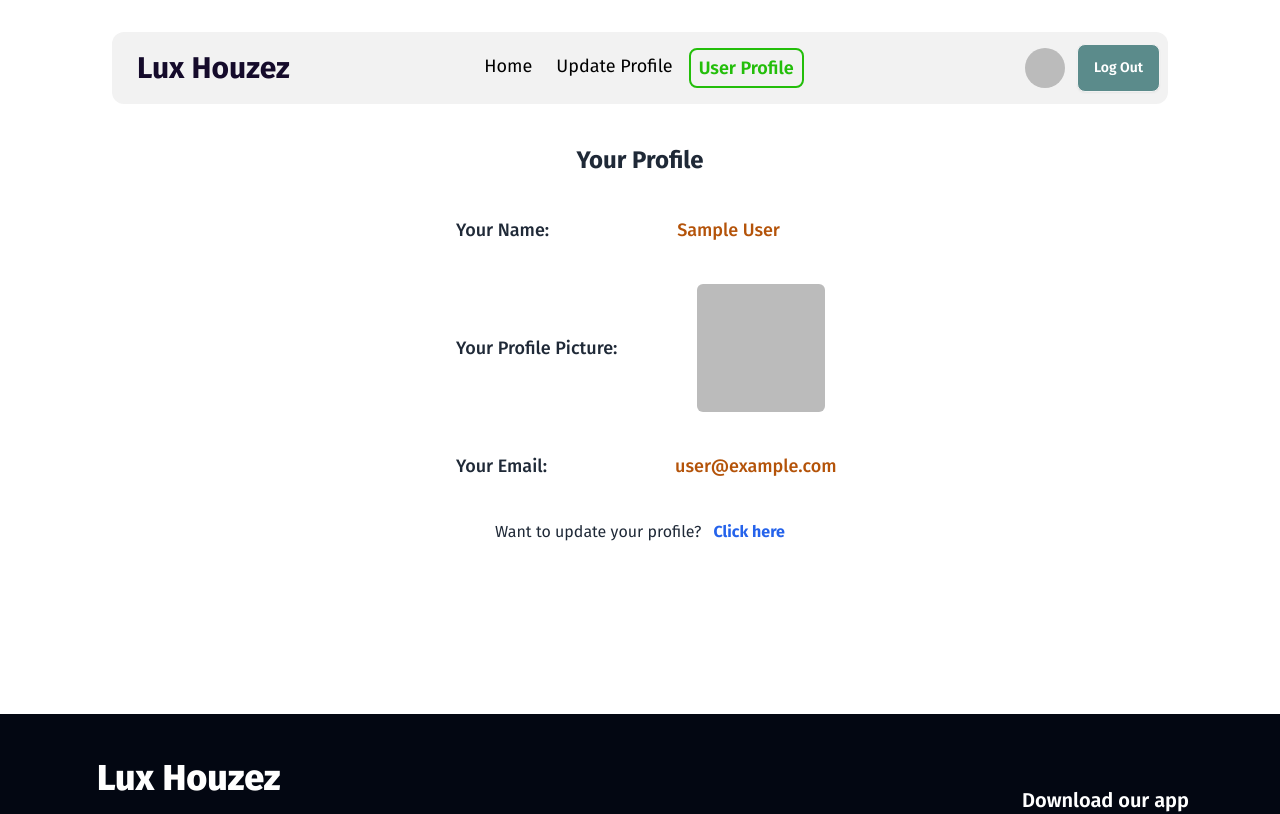
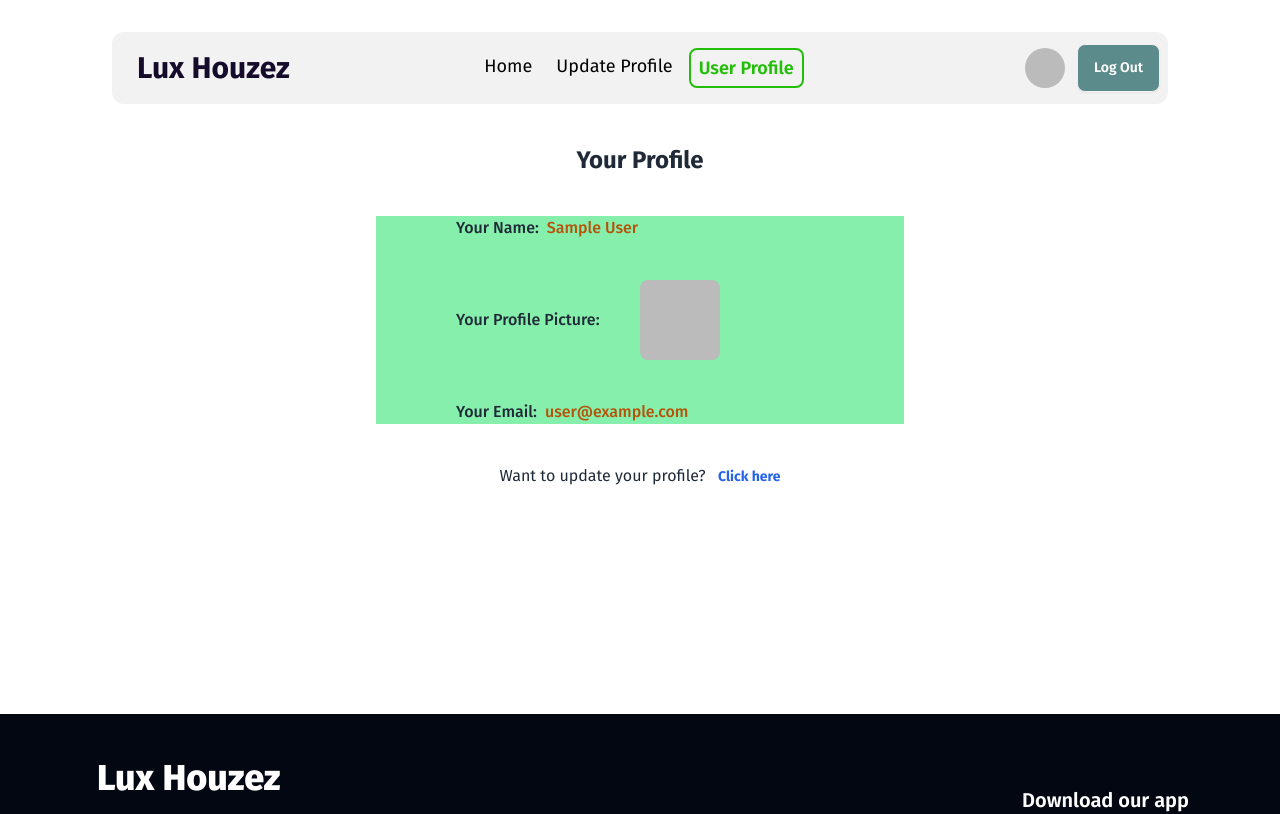
Before and after one commit to khaledssbd/Lux-Houses-project, a React (Vite) app: page /user-profile in a window 1280 px wide. Shown: the top 814 px of the page. Built offline with nearby package versions, Linux system fonts and the light colour scheme; no server answers; sample sign-in values are in the browser's storage; a web font is replaced by a local one.

Commit message:
text sizes adjusted

```diff
--- a/src/Components/Footer/Footer.jsx
+++ b/src/Components/Footer/Footer.jsx
@@ -8,7 +8,7 @@ const Footer = () => {
           <Link
             to="/"
             className="btn btn-ghost hover:bg-amber-600 text-white text-2xl md:text-4xl font-extrabold mb-4"
-            data-aos="zoom-out-left"
+            data-aos="flip-up"
           >
             Lux Houzez
           </Link>
--- a/src/Components/Navbar/Navbar.jsx
+++ b/src/Components/Navbar/Navbar.jsx
@@ -22,7 +22,7 @@ const Navbar = () => {
           className={({ isActive }) =>
             isActive
               ? 'text-[#23BE0A] hover:text-black hover:bg-[#23BE0A] text-sm md:text-lg font-normal md:font-semibold py-1 px-2 border-2 border-[#23BE0A] rounded-lg'
-              : 'text-black hover:bg-[#23BE0A] py-1 px-2 text-xs md:text-lg font-normal'
+              : 'text-black hover:bg-[#23BE0A] py-1 px-2 text-sm md:text-lg font-normal'
           }
           to="/"
         >
@@ -89,7 +89,7 @@ const Navbar = () => {
         </div>
         <Link
           to="/"
-          className="btn btn-ghost text-xl md:text-3xl font-bold text-[#150B2B]"
+          className="btn -ml-6 sm:-ml-0 btn-ghost text-lg sm:text-xl md:text-3xl font-bold text-[#150B2B]"
         >
           Lux Houzez
         </Link>
--- a/src/Pages/HouseDetail/HouseDetail.jsx
+++ b/src/Pages/HouseDetail/HouseDetail.jsx
@@ -26,13 +26,13 @@ const HouseDetail = () => {
       </Helmet>
       <div className="flex justify-center items-center mb-5 md:mb-10">
         <img
-          className="min-h-[calc(100vh-160px)] rounded-2xl"
+          className="h-1/2 rounded-xl"
           src={image}
           alt=""
         />
       </div>
-      <div className="grid grid-cols-2 lg:grid-cols-3 gap-10">
-        <div className="col-span-2 flex flex-col gap-5 animate__animated animate__rubberBand">
+      <div className="grid grid-cols-2 lg:grid-cols-4 gap-10">
+        <div className="col-span-3 flex flex-col gap-5 animate__animated animate__rubberBand">
           <h3 className="text-[#131313] text-start font-play text-[20px] md:text-[40px] font-bold">
             {estate_title}
           </h3>
--- a/src/Pages/UpdateProfile/UpdateProfile.jsx
+++ b/src/Pages/UpdateProfile/UpdateProfile.jsx
@@ -73,7 +73,7 @@ const UpdateProfile = () => {
 
       <p className="text-center mt-4">
         Want to check your profile?{' '}
-        <Link className="text-blue-600 font-bold ml-2" to="/user-profile">
+        <Link className="text-blue-600 text-sm font-bold ml-2" to="/user-profile">
           Click here
         </Link>
       </p>
--- a/src/Pages/UserProfile/UserProfile.jsx
+++ b/src/Pages/UserProfile/UserProfile.jsx
@@ -13,32 +13,32 @@ const UserProfile = () => {
         <title>Lux Houzez | User Profile</title>
       </Helmet>
       <h2 className="text-2xl my-10 text-center font-bold">Your Profile</h2>
-      <div className=" md:w-3/4 lg:w-1/2 mx-auto">
+      <div className=" md:w-3/4 lg:w-1/2 mx-auto bg-green-300">
         <div className="md:pl-20">
-          <h4 className="text-lg text-left font-medium">
+          <h4 className="text-base text-left font-medium">
             Your Name:
-            <span className="text-amber-700 ml-32">{user.displayName}</span>
+            <span className="text-amber-700 ml-2">{user.displayName}</span>
           </h4>
-          <div className="flex justify-start gap-20 items-center my-10">
-            <h4 className="text-lg text-left font-medium">
+          <div className="flex justify-start gap-10 items-center my-5 md:my-10">
+            <h4 className="text-base text-left font-medium">
               Your Profile Picture:
             </h4>
             <img
-              className="rounded-md w-32"
+              className="rounded-lg w-20"
               title={user.displayName}
               src={user?.photoURL || userImg}
             />
           </div>
-          <h4 className="text-lg text-left font-medium">
+          <h4 className="text-base text-left font-medium">
             Your Email:
-            <span className="text-amber-700 ml-32">{user.email}</span>
+            <span className="text-amber-700 ml-2">{user.email}</span>
           </h4>
         </div>
       </div>
 
       <p className="text-center mt-10">
         Want to update your profile?{' '}
-        <Link className="text-blue-600 font-bold ml-2" to="/update-profile">
+        <Link className="text-blue-600 text-sm font-bold ml-2" to="/update-profile">
           Click here
         </Link>
       </p>
```
